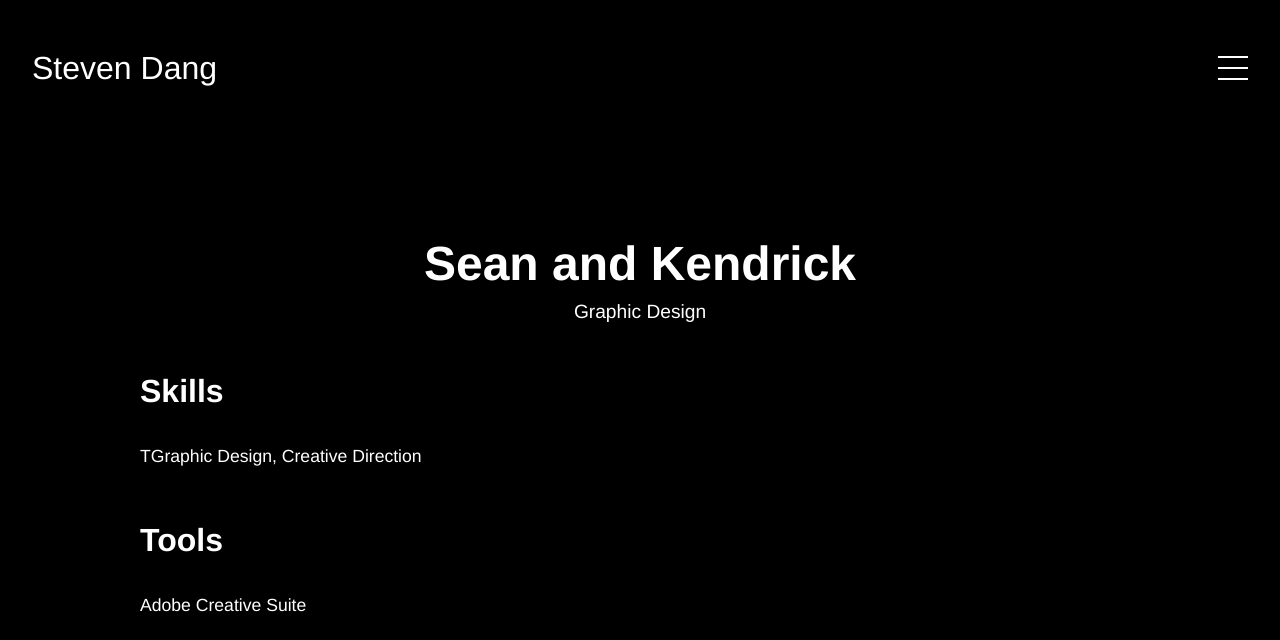
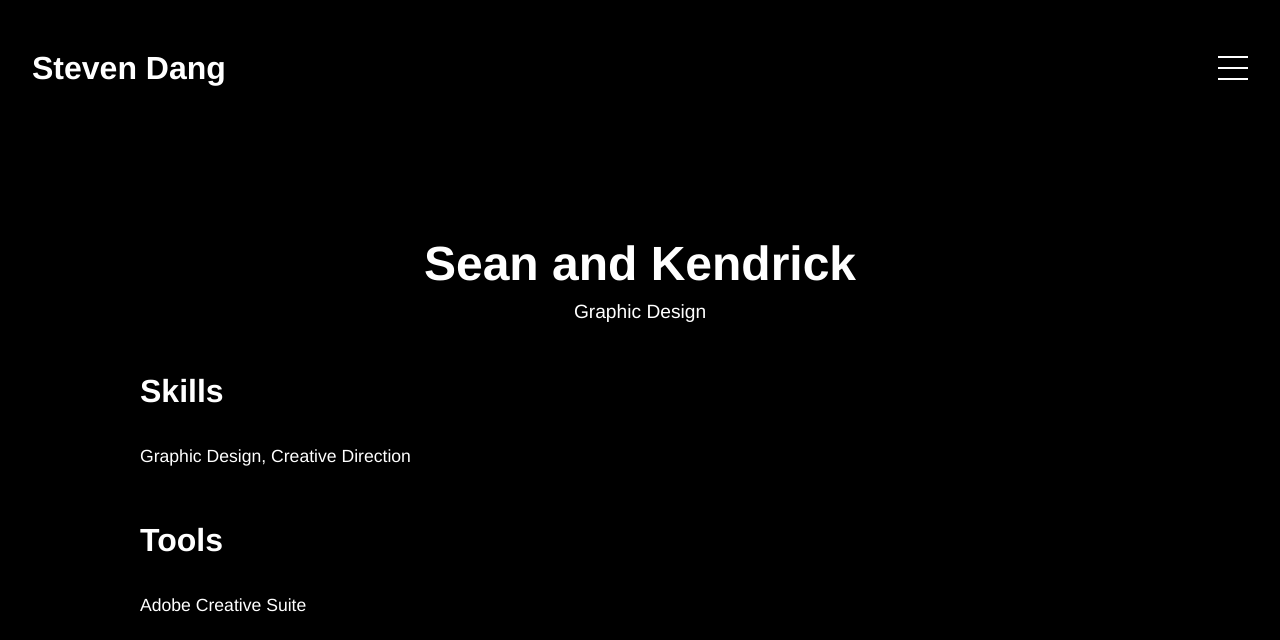
Before and after one commit to sldang/StevenPortfolio, a plain HTML site: page SeanKendrick.html in a window 1280 px wide. Shown: the top 640 px of the page. Drawn offline with Linux system fonts and the light colour scheme.

Commit message:
finishing up some final changes

```diff
--- a/SeanKendrick.html
+++ b/SeanKendrick.html
@@ -11,7 +11,7 @@
 <body>
     <nav id="hamburger-nav">
         <div class="logo">
-            <a href="index.html">Steven Dang</a>
+            <a href="index.html"><b>Steven Dang</b></a>
         </div>
         <div class="hamburger-menu">
             <div class="hamburger-icon" onclick="toggleMenu()">
@@ -44,7 +44,7 @@
         <div class="project-content">
             <h2>Skills</h2>
             <p>
-                TGraphic Design, Creative Direction
+                Graphic Design, Creative Direction
             </p>
 
             <h2>Tools</h2>
```
Also changed, not shown: AtAll.html (+1 -1 lines), ClashXR.html (+1 -1 lines), Clothing.html (+1 -1 lines), Descent.html (+1 -1 lines), Halo.html (+1 -1 lines), Mural.html (+1 -1 lines), Nike.html (+1 -1 lines), RhinoCamera.html (+1 -1 lines), portfolio.html (+11 -11 lines), 1 other file.
